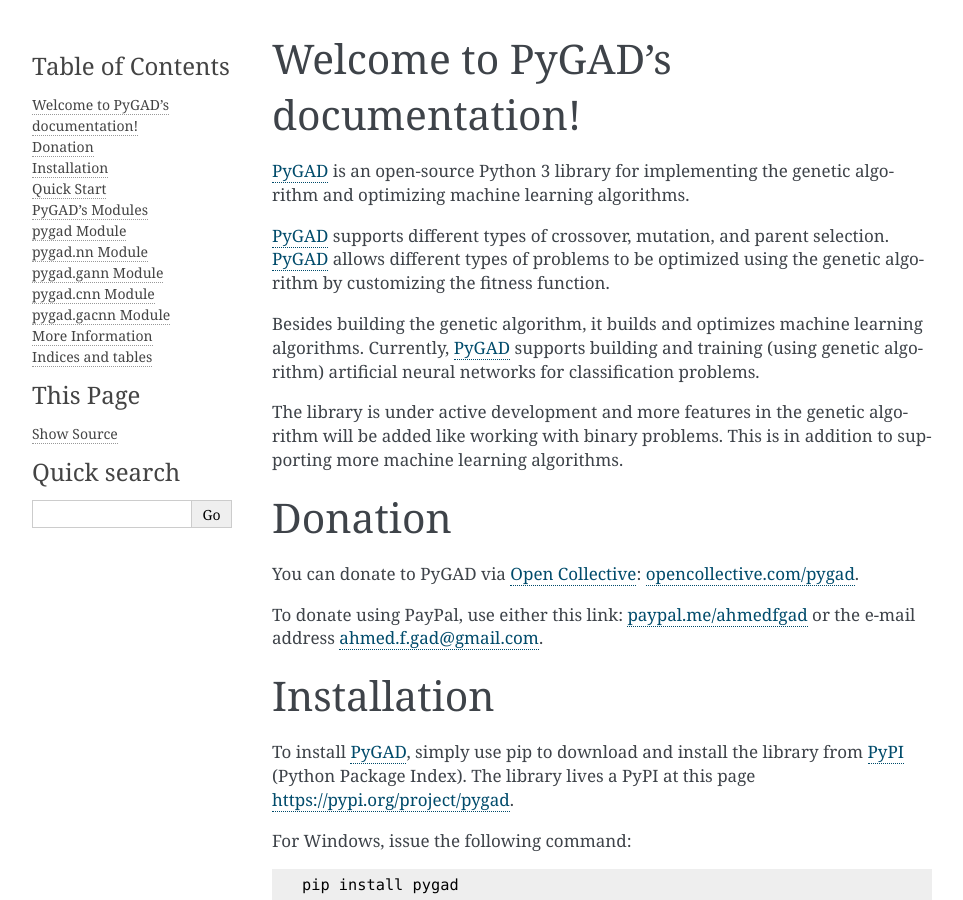
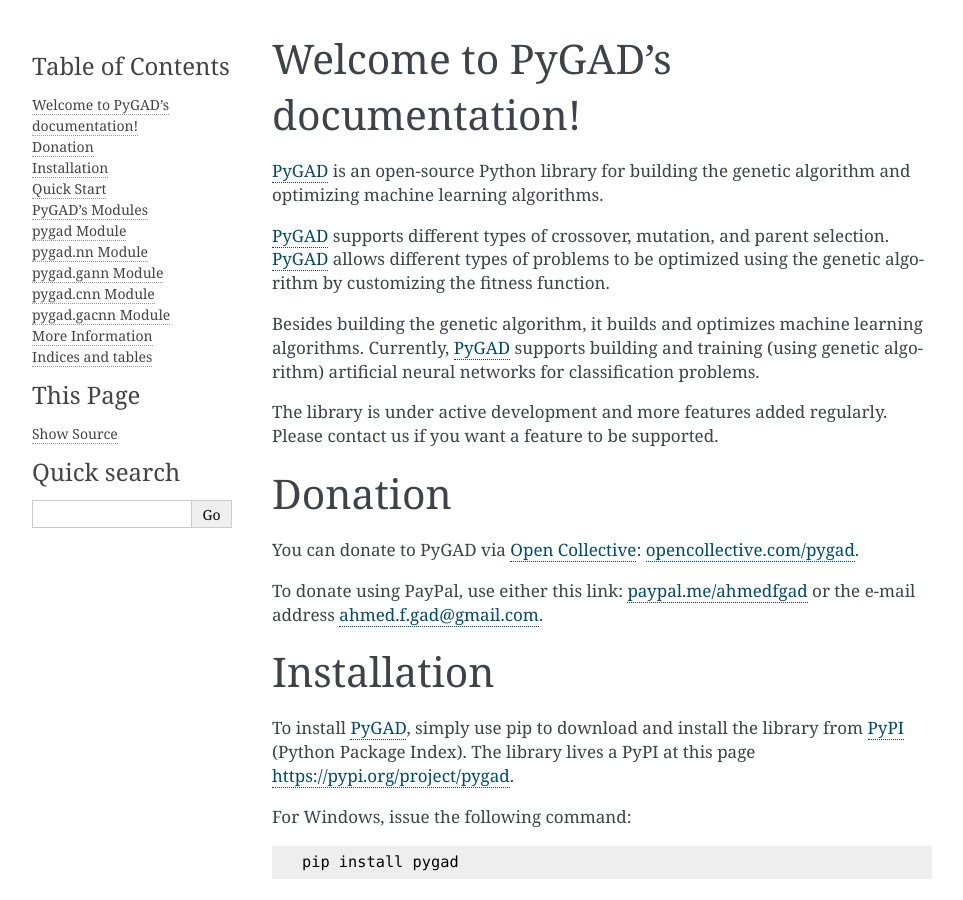
Before and after one commit to ahmedfgad/GeneticAlgorithmPython, a Sphinx documentation site: the page built from docs/source/index.rst, in a window 1280 px wide and 900 px high. Shown: the whole window, without its empty margins (148-1111 px from the left). Built offline with Sphinx 7.4.7, drawn with Linux system fonts in a browser that asks for light colours.

Commit message:
Add files via upload

```diff
--- a/docs/source/index.rst
+++ b/docs/source/index.rst
@@ -10,9 +10,7 @@
 Welcome to PyGAD's documentation!
 =================================
 
-`PyGAD <https://pypi.org/project/pygad>`__ is an open-source Python 3
-library for implementing the genetic algorithm and optimizing machine
-learning algorithms.
+`PyGAD <https://pypi.org/project/pygad>`__ is an open-source Python library for building the genetic algorithm and optimizing machine learning algorithms.
 
 `PyGAD <https://pypi.org/project/pygad>`__ supports different types of
 crossover, mutation, and parent selection.
@@ -26,9 +24,8 @@
 training (using genetic algorithm) artificial neural networks for
 classification problems.
 
-The library is under active development and more features in the genetic
-algorithm will be added like working with binary problems. This is in
-addition to supporting more machine learning algorithms.
+The library is under active development and more features added
+regularly. Please contact us if you want a feature to be supported.
 
 .. _header-n5:
 
```
